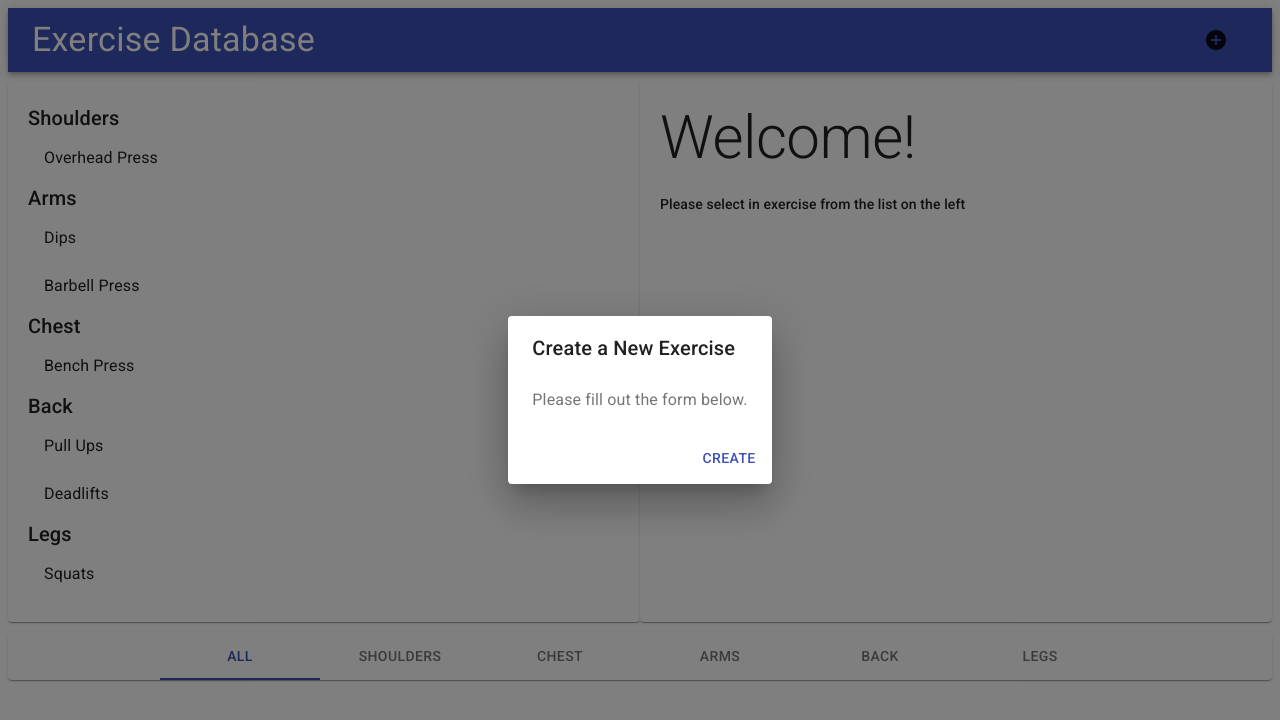
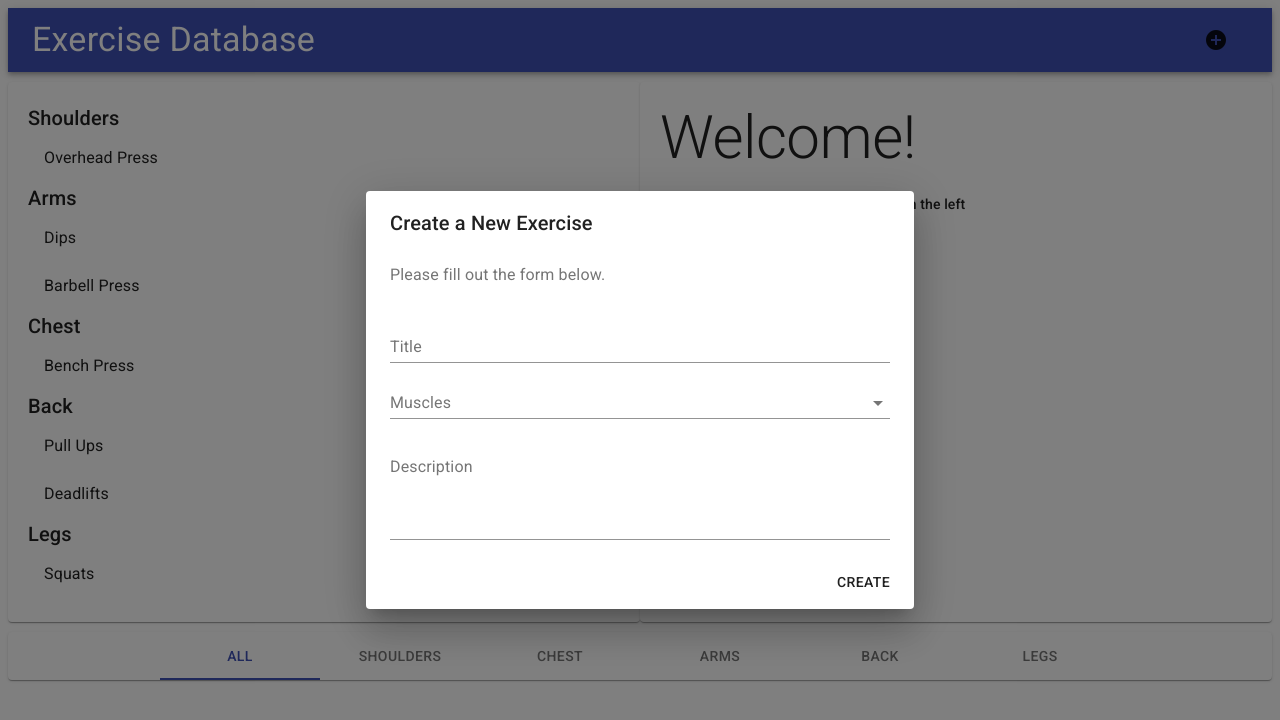
Before and after one commit to dahye-han/TIL, a React (Create React App) app in the folder front/CSS/MD/practice/: page / in a window 1280 px wide. Both pictures are taken after a click on the button "add_circle". Shown: the top 720 px of the page. Built offline with nearby package versions, Linux system fonts and the light colour scheme.

Commit message:
material Design

```diff
--- a/front/CSS/MD/practice/src/Components/App.js
+++ b/front/CSS/MD/practice/src/Components/App.js
@@ -32,12 +32,24 @@ export default class extends Component {
         }))
     }
 
+    handleExerciseCrete = exercise => {
+        this.setState(({exercises}) => ({
+            exercises: [
+                ...exercises,
+                exercise
+            ]
+        }))
+    }
+
     render() {
         const exercises = this.getExercisesByMuscles(),
         { category, exercise } = this.state;
 
         return <Fragment>
-            <Header />
+            <Header
+                muscles={muscles}
+                onExerciseCreate={this.handleExerciseCrete}
+            />
 
             <Exercises
                 exercise={exercise}
--- a/front/CSS/MD/practice/src/Components/Exercises/Dialogs/Create.js
+++ b/front/CSS/MD/practice/src/Components/Exercises/Dialogs/Create.js
@@ -6,10 +6,25 @@ import DialogContent from '@material-ui/core/DialogContent';
 import DialogContentText from '@material-ui/core/DialogContentText';
 import DialogTitle from '@material-ui/core/DialogTitle';
 import Icon from '@material-ui/core/Icon';
+import { TextField, withStyles } from '@material-ui/core';
+import FormControl from '@material-ui/core/FormControl';
+import InputLabel from '@material-ui/core/InputLabel';
+import Select from '@material-ui/core/Select';
+import MenuItem from '@material-ui/core/MenuItem';
 
-export default class extends Component {
+const styles = theme => ({
+    FormControl: {
+        width: 500
+    }
+})
+export default withStyles(styles)(class extends Component {
     state = {
-        open: false
+        open: false,
+        exercise: {
+            title: '',
+            description: '',
+            muscles: ''
+        }
     }
 
     handleToggle = () => {
@@ -18,8 +33,38 @@ export default class extends Component {
         })
     }
 
+    handleChange = name => ({ target: { value }}) => {
+        this.setState({
+            exercise: {
+                ...this.state.exercise,
+                [name]: value
+            }
+        })
+    }
+
+    handleSubmit = () =>{
+        // TODO: validate
+
+        const { exercise } = this.state;
+
+        this.props.onCreate({
+            ...exercise,
+            id: exercise.title.toLocaleLowerCase().replace(/ /g, '-')
+        });
+
+        this.setState({
+            open: false,
+            exercise: {
+                title:'',
+                description: '',
+                muscles: ''
+            }
+        })
+    }
+
     render() {
-        const { open } = this.state;
+        const { open, exercise: {title, description, muscles} } = this.state,
+                { classes, muscles: categories } = this.props;
 
         return <Fragment>
             <Button variant="fab" onClick={this.handleToggle} mini>
@@ -35,15 +80,47 @@ export default class extends Component {
                 Please fill out the form below.
             </DialogContentText>
             <form>
-
+                <TextField
+                    label="Title"
+                    value={title}
+                    onChange={this.handleChange('title')}
+                    margin="normal"
+                    className={classes.FormControl}
+                />
+                <br/>
+                <FormControl className={classes.FormControl}>
+                    <InputLabel htmlFor="muscles">Muscles</InputLabel>
+                    <Select
+                        value={muscles}
+                        onChange={this.handleChange('muscles')}
+                    >
+                        {categories.map(category =>
+                            <MenuItem key={category} value={category}>{category}</MenuItem>
+                            )}
+                    </Select>
+                </FormControl>
+                <br/>
+                <TextField
+                    multiline
+                    rows="4"
+                    label="Description"
+                    value={description}
+                    onChange={this.handleChange('description')}
+                    margin="normal"
+                    className={classes.FormControl}
+                />
             </form>
             </DialogContent>
             <DialogActions>
-            <Button color="primary">
+            <Button
+                color="primary"
+                variant="raised"
+                onClick={this.handleSubmit}
+            >
                 Create
             </Button>
             </DialogActions>
         </Dialog>
         </Fragment>
     }
-}
+})
--- a/front/CSS/MD/practice/src/Components/Layouts/Header.js
+++ b/front/CSS/MD/practice/src/Components/Layouts/Header.js
@@ -3,13 +3,16 @@ import AppBar from '@material-ui/core/AppBar';
 import Toolbar from '@material-ui/core/Toolbar';
 import Typography from '@material-ui/core/Typography';
 import CreateDialog from '../Exercises/Dialogs/Create';
-export default props =>
+export default ({ muscles, onExerciseCreate }) =>
     <AppBar position="static">
         <Toolbar>
             <Typography variant="h4" color="inherit" style={{flex: 1}}>
                 Exercise Database
             </Typography>
 
-            <CreateDialog />
+            <CreateDialog
+                muscles={muscles}
+                onCreate={onExerciseCreate}
+            />
         </Toolbar>
     </AppBar>
```
